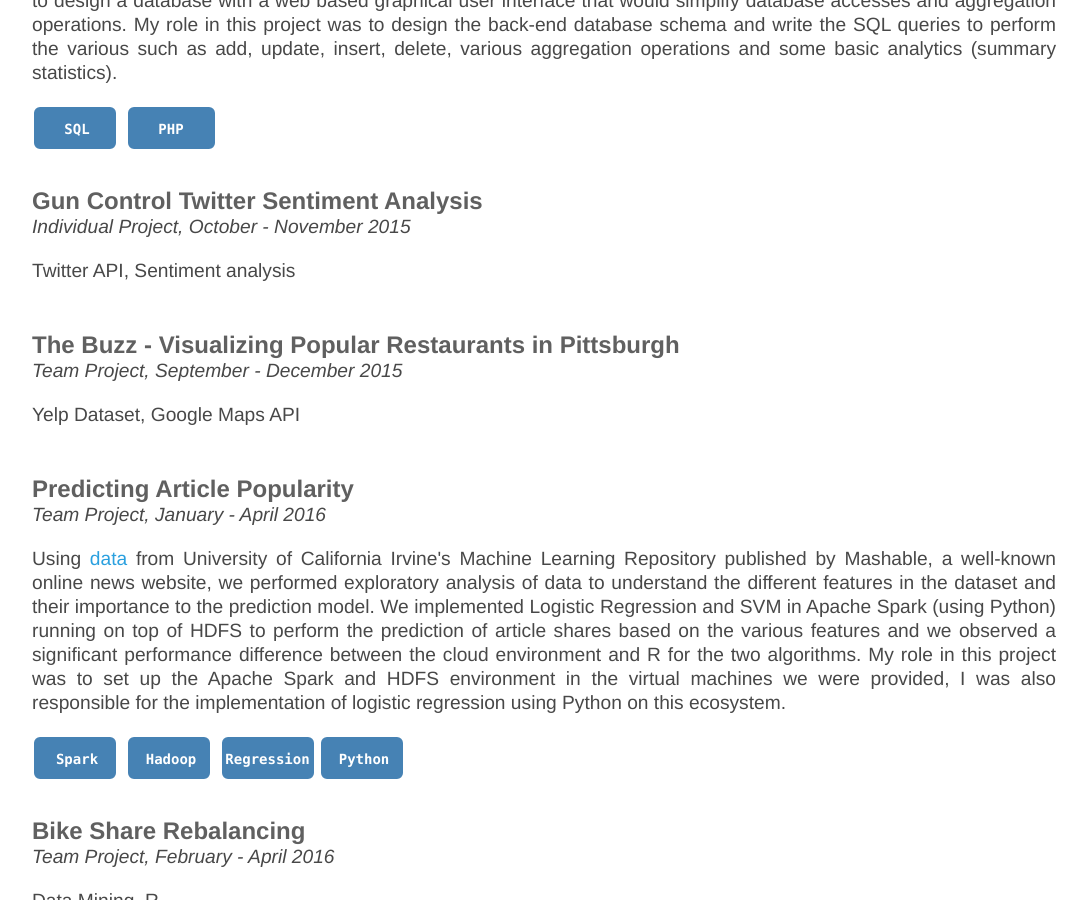
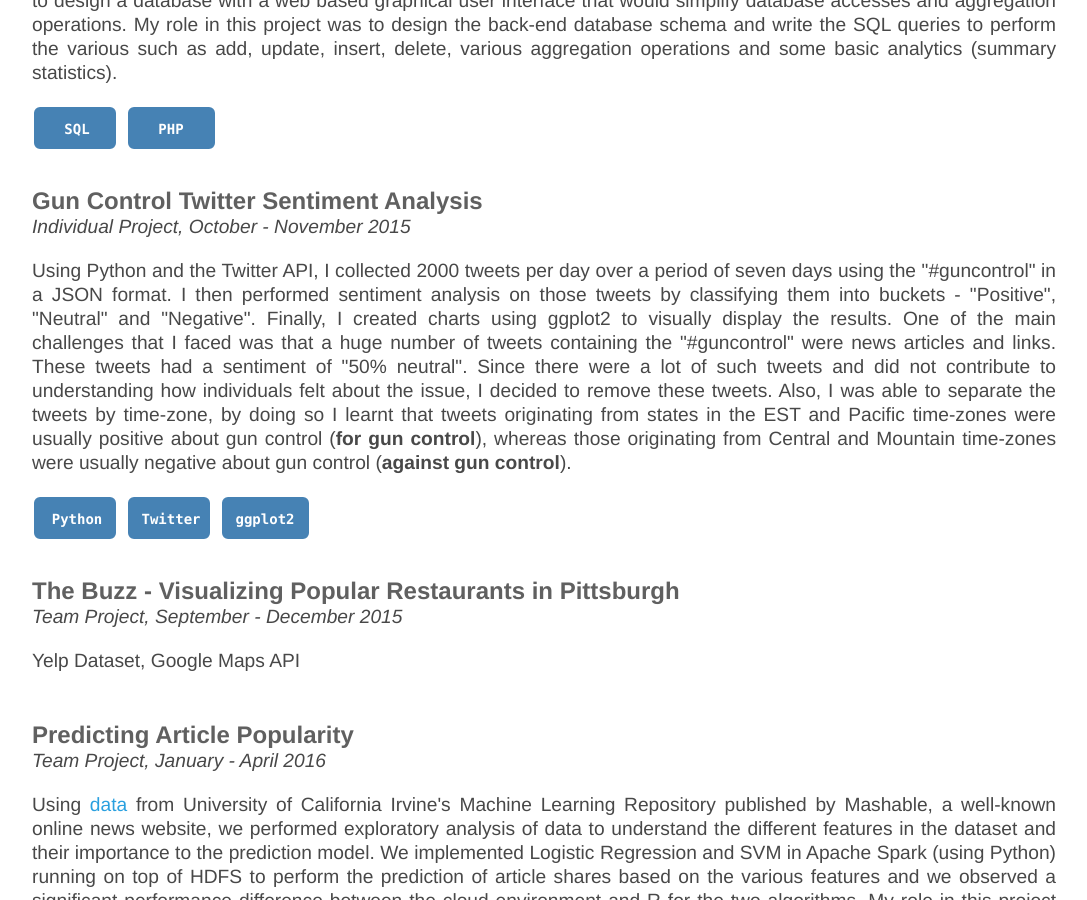
Before and after one commit to NeilBardhan/neilbardhan.github.io, a Jekyll site: the page built from projects/index.html, in a window 1280 px wide and 900 px high, scrolled down 2190 px. Shown: the whole window, without its empty margins (96-1183 px from the left). Built offline with Jekyll 4.4.1, drawn with Linux system fonts in a browser that asks for light colours.

Commit message:
Update index.html

```diff
--- a/projects/index.html
+++ b/projects/index.html
@@ -139,7 +139,27 @@ title: Projects
 	<div id="project5">
 		<h3>Gun Control Twitter Sentiment Analysis</h3>
 		<p><em>Individual Project, October - November 2015</em></p>
-		<p>Twitter API, Sentiment analysis</p>
+		<p>Using Python and the Twitter API, I collected 2000 tweets per day over a period of seven days using the "#guncontrol" in a JSON format. I then performed sentiment analysis on those tweets by classifying them into buckets - "Positive", "Neutral" and "Negative". Finally, I created charts using ggplot2 to visually display the results. One of the main challenges that I faced was that a huge number of tweets containing the "#guncontrol" were news articles and links. These tweets had a sentiment of "50% neutral". Since there were a lot of such tweets and did not contribute to understanding how individuals felt about the issue, I decided to remove these tweets. Also, I was able to separate the tweets by time-zone, by doing so I learnt that tweets originating from states in the EST and Pacific time-zones were usually positive about gun control (<strong>for gun control</strong>), whereas those originating from Central and Mountain time-zones were usually negative about gun control (<strong>against gun control</strong>).</p>
+		<svg width="90" height="50">
+  			<g>
+    				<rect x="3" y="3" rx="5" ry="5" width="80" height="40" style = "stroke:steelblue;stroke-width:2" fill="steelblue"></rect>
+    				<text x="50%" y="50%" alignment-baseline="middle" text-anchor="middle" font-family="Consolas,monaco,monospace" font-weight="bold" font-size="14" fill="white">Python</text>
+  			</g>
+		</svg>
+
+		<svg width="90" height="50">
+  			<g>
+    				<rect x="3" y="3" rx="5" ry="5" width="80" height="40" style = "stroke:steelblue;stroke-width:2" fill="steelblue"></rect>
+    				<text x="50%" y="50%" alignment-baseline="middle" text-anchor="middle" font-family="Consolas,monaco,monospace" font-weight="bold" font-size="14" fill="white">Twitter</text>
+  			</g>
+		</svg>
+
+		<svg width="90" height="50">
+  			<g>
+    				<rect x="3" y="3" rx="5" ry="5" width="85" height="40" style = "stroke:steelblue;stroke-width:2" fill="steelblue"></rect>
+    				<text x="50%" y="50%" alignment-baseline="middle" text-anchor="middle" font-family="Consolas,monaco,monospace" font-weight="bold" font-size="14" fill="white">ggplot2</text>
+  			</g>
+		</svg>
 	</div>
 	<br>
 
```
